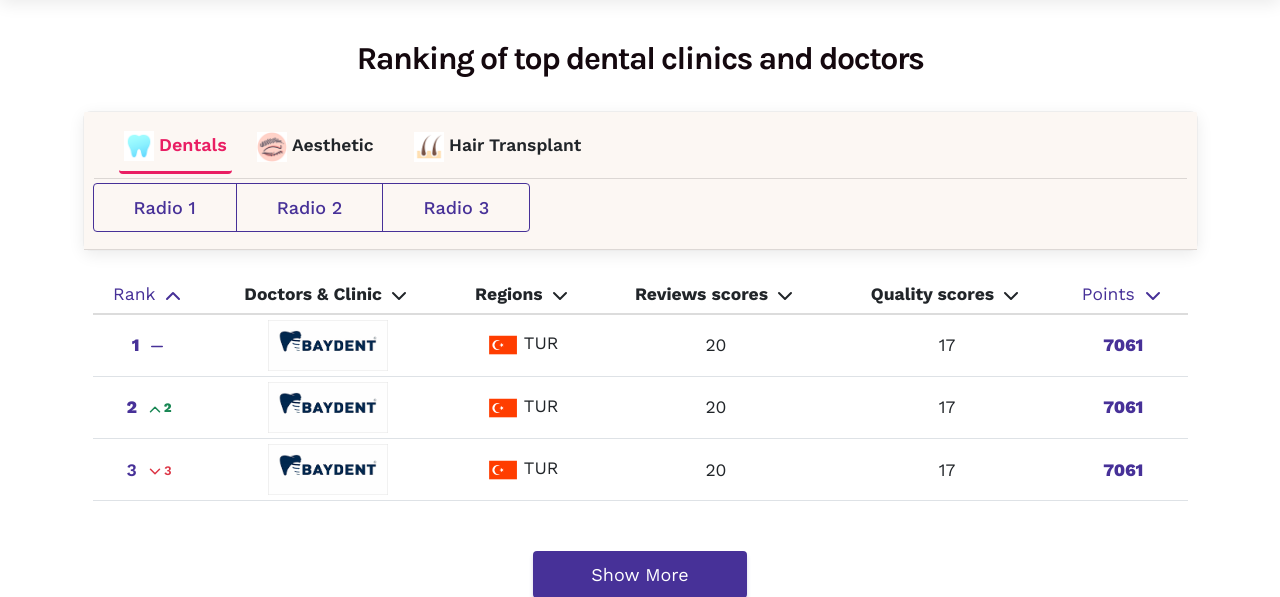
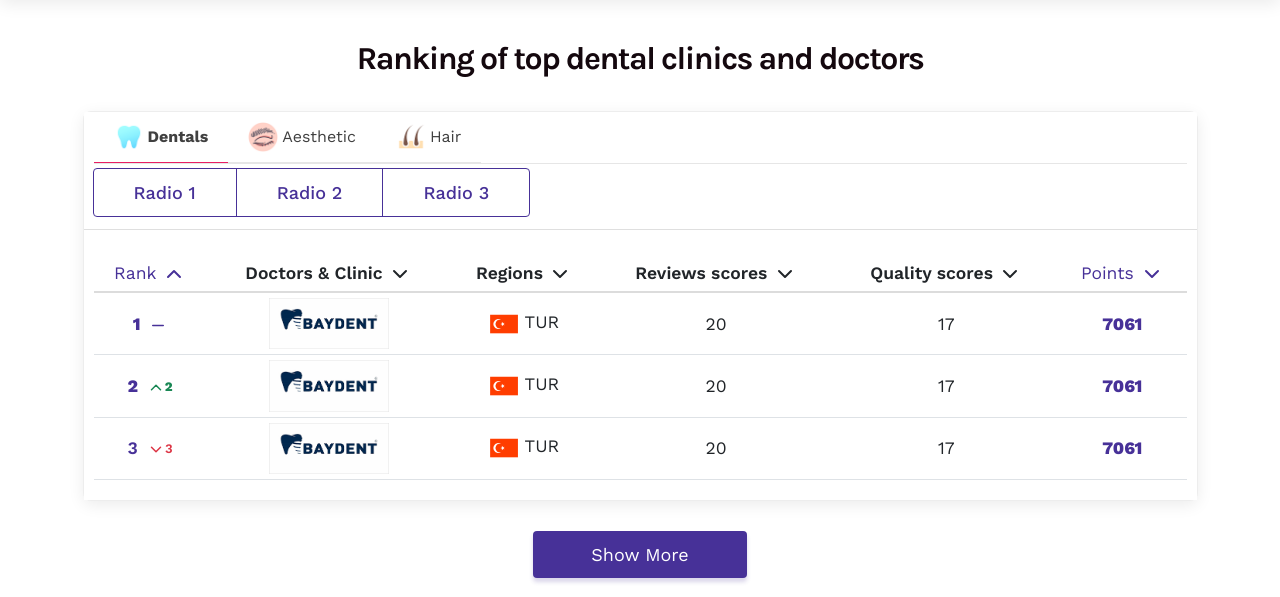
Before and after one commit to mandeepb29/medical-travel, a PHP site: page /dental-clinic.html in a window 1280 px wide. Shown: the part 78-675 px from the top of the page. Run offline with PHP 8.4, Linux system fonts and the light colour scheme.

Commit message:
ui fixes for clinic listing page

```diff
--- a/css/style.css
+++ b/css/style.css
@@ -1263,10 +1263,31 @@ section {
 .dental-clinic-section .flag {
   width: 2.4rem; }
 
+.dental-clinic-section .card-header {
+  padding: 0 1rem; }
+
 .dental-clinic-section .table-top {
-  padding-top: 0.4rem !important;
-  padding-bottom: 0.4rem !important;
-  border-bottom: 1px solid #00000021 !important; }
+  display: flex;
+  border-bottom: 1.2px solid rgba(214, 214, 214, 0.6); }
+  .dental-clinic-section .table-top .category-filter {
+    padding: 0; }
+    .dental-clinic-section .table-top .category-filter:nth-child(:last-child) label {
+      padding-right: 0; }
+    .dental-clinic-section .table-top .category-filter:nth-child(:first-child) label {
+      padding-left: 0; }
+  .dental-clinic-section .table-top .category-input {
+    display: none; }
+    .dental-clinic-section .table-top .category-input:checked + label {
+      border-bottom: 1.2px solid #E91E63;
+      font-weight: 700; }
+  .dental-clinic-section .table-top .category-label {
+    margin: 0;
+    font-size: 1.6rem;
+    border-bottom: 1.2px solid rgba(214, 214, 214, 0.6);
+    padding: 1rem 2rem;
+    display: flex;
+    align-items: center;
+    gap: 4px; }
 
 .dental-clinic-section .table-bottom {
   padding-top: 0.4rem !important;
@@ -1275,26 +1296,14 @@ section {
 .dental-clinic-section table td, .dental-clinic-section table th {
   vertical-align: middle; }
 
-.dental-clinic-section .btn-left-side {
-  padding: 1rem 0.5rem !important;
-  margin-left: 2.5rem;
-  border-bottom: 3px solid transparent; }
-
-.dental-clinic-section .btn-right-side {
-  padding: 1rem 1rem !important;
-  margin-right: 0.5rem !important;
-  margin-left: 1rem; }
-
 .dental-clinic-section .table-icon {
   font-weight: 50rem;
   font-size: 50rem; }
 
-.dental-clinic-section .btn-left-side.active {
-  border-color: #E91E63;
-  color: #E91E63; }
-
 .dental-clinic-section thead tr {
   border-bottom: 2px solid gainsboro !important; }
+  .dental-clinic-section thead tr th {
+    font-weight: 600; }
 
 .dental-clinic-section .ranking,
 .dental-clinic-section .pointer {
--- a/dental-clinic.html
+++ b/dental-clinic.html
@@ -139,8 +139,7 @@
         </div>
         </section> -->
 
-        <!--Search SECTION ENDS-->
-        <!--Results SECTION STARTS-->
+
         <section class="dental-clinic-section top-section">
             <div class="container">
               <h2 class="text-dark mb-5 text-center pb-2">
@@ -148,23 +147,36 @@
               </h2>
 
                 <div class="card p-0">
-                  <div class="card-header bg-cream">
+                  <div class="card-header bg-white">
                     <div class="table-top fs-4">
 
-                      <button type="button" class="btn btn-left-side fs- text-600 active">
-                        <img src="..//medical-travel/img/tooth.png" alt="tooth" class="type-icon">
-                      Dentals</button>
-
-                      <button type="button" class="btn btn-right-side fs-3 text-600">
-                        <img src="..//medical-travel/img/Aesthetic.png" alt="drink" class="type-icon">
-                        Aesthetic</button>
-
-                      <button type="button" class="btn btn-right-side fs-3 text-600">
-                        <img src="..//medical-travel/img/hair.png" alt="globe" class="type-icon">
-                        Hair Transplant</button>
+                      <div class="category-filter">
+                        <input class="category-input" type="radio" name="category" id="category-1" checked>
+						<label class="category-label" for="category-1">
+                <img src="..//medical-travel/img/tooth.png" alt="tooth" class="type-icon">
+                      Dentals
+						</label>
                       </div>
 
-                      <div class="table-bottom fs-4 bg-cream">
+                      <div class="category-filter">
+                        <input class="category-input" type="radio" name="category" id="category-2" >
+						<label class="category-label" for="category-2">
+                <img src="..//medical-travel/img/Aesthetic.png" alt="tooth" class="type-icon">
+                      Aesthetic
+						</label>
+                      </div>
+
+                      <div class="category-filter">
+                        <input class="category-input" type="radio" name="category" id="category-3" >
+						<label class="category-label" for="category-3">
+                <img src="..//medical-travel/img/hair.png" alt="tooth" class="type-icon">
+                      Hair
+						</label>
+                      </div>
+
+                      </div>
+
+                      <div class="table-bottom fs-4">
 
                         <div class="btn-group" role="group" aria-label="Basic radio toggle button group">
                           <input type="radio" class="btn-check" name="btnradio" id="btnradio1" autocomplete="off" checked>
@@ -227,7 +239,7 @@
                         </div>
 
                         </div>
-                  </div>
+
 
                   <div class="card-body">
                       <table class="table fs-3 mt-sm-4 text-center text-400">
--- a/sass/pages/_dental-clinic.scss
+++ b/sass/pages/_dental-clinic.scss
@@ -20,10 +20,62 @@
         width: 2.4rem;
     }
 
+    .card-header{
+        padding: 0 1rem;
+    }
+
     .table-top {
-        padding-top: 0.4rem !important;
-        padding-bottom: 0.4rem !important;
-        border-bottom: 1px solid #00000021 !important;
+
+        display: flex;
+        border-bottom: 1.2px solid rgba($light-grey,0.6);
+
+        .category{
+            &-filter{
+                padding: 0;
+
+
+                &:nth-child(:last-child){
+                    label{
+                        padding-right: 0;
+                    }
+
+                }
+                &:nth-child(:first-child){
+                    label{
+                        padding-left: 0;
+                    }
+                }
+            }
+            &-input{
+                display: none;
+
+                &:checked + label {
+                    border-bottom: 1.2px solid $brand-pink;
+                    font-weight: 700;
+                }
+            }
+            &-label{
+                margin: 0;
+                font-size: 1.6rem;
+                border-bottom: 1.2px solid rgba($light-grey,0.6);
+                padding: 1rem 2rem;
+                display: flex;
+                align-items: center;
+                gap:4px;
+
+            }
+        }
+        // .btn{
+        //     &:not(:first-child){
+        //         margin-left: 1.6rem;
+        //         border-bottom: 2px solid transparent;
+        //     }
+
+        //     &.active{
+        //         border-color: $brand-pink;
+        //         color: $brand-pink;
+        //     }
+        // }
     }
 
     .table-bottom {
@@ -39,19 +91,6 @@
             vertical-align: middle;
         }
     }
-
-    .btn-left-side {
-        padding: 1rem 0.5rem !important;
-        margin-left: 2.5rem;
-        border-bottom: 3px solid transparent;
-    }
-
-    .btn-right-side{
-        padding: 1rem 1rem !important;
-        margin-right: 0.5rem !important;
-        margin-left: 1rem;
-    }
-
         //padding: 0.6rem 1.2rem !important;
         //margin-right: 1rem !important;
         //margin-left: 0.5rem !important;
@@ -63,14 +102,12 @@
         font-size: 50rem;
     }
 
-
-    .btn-left-side.active {
-        border-color: $brand-pink;
-        color: $brand-pink;
-    }
-
     thead tr{
         border-bottom: 2px solid gainsboro !important;
+
+        th{
+            font-weight: 600;
+        }
     }
 
     .ranking,
```
